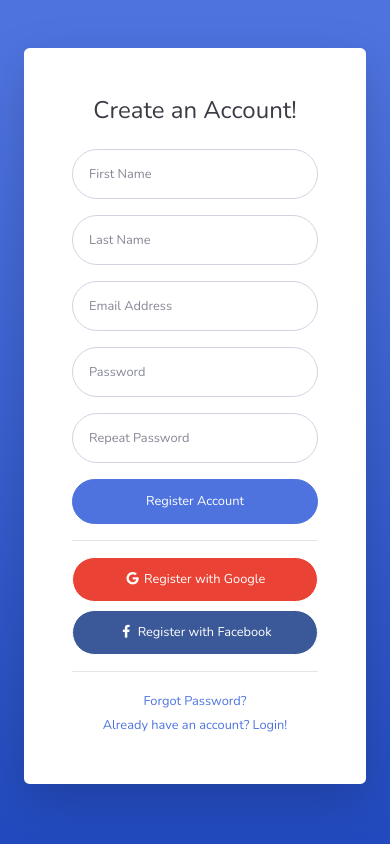
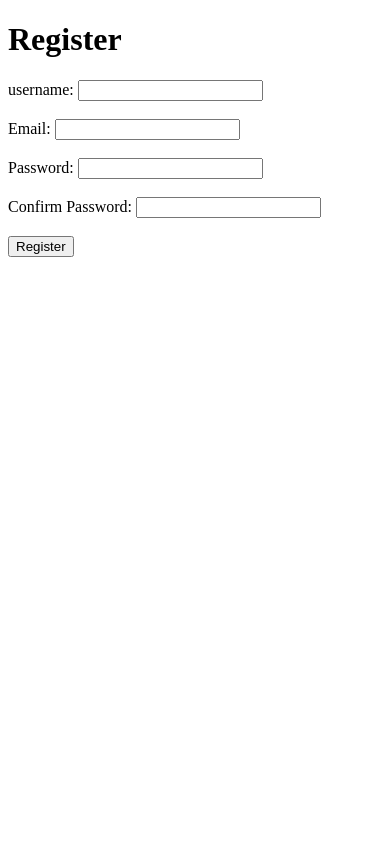
Before and after one commit to projet-Annuel-4AL2/main-backend, a Django app: template bytebelt/front/templates/register.html in a window 390 px wide. Run offline with Django 5.2, Linux system fonts and the light colour scheme; the template is opened without the code that fills it, so the values that code supplies are empty; some libraries are stand-ins or nearby versions.

Commit message:
register of user

```diff
--- a/bytebelt/front/templates/register.html
+++ b/bytebelt/front/templates/register.html
@@ -1,102 +1,24 @@
 <!DOCTYPE html>
-<html lang="en">
-
+<html>
 <head>
-
-    <meta charset="utf-8">
-    <meta http-equiv="X-UA-Compatible" content="IE=edge">
-    <meta name="viewport" content="width=device-width, initial-scale=1, shrink-to-fit=no">
-    <meta name="description" content="">
-    <meta name="author" content="">
-
-    <title>SB Admin 2 - Register</title>
-
-    <!-- Custom fonts for this template-->
-    <link href="vendor/fontawesome-free/css/all.min.css" rel="stylesheet" type="text/css">
-    <link
-        href="https://fonts.googleapis.com/css?family=Nunito:200,200i,300,300i,400,400i,600,600i,700,700i,800,800i,900,900i"
-        rel="stylesheet">
-
-    <!-- Custom styles for this template-->
-    <link href="css/sb-admin-2.min.css" rel="stylesheet">
-
+    <title>Login</title>
 </head>
-
-<body class="bg-gradient-primary">
-
-    <div class="container">
-
-        <div class="card o-hidden border-0 shadow-lg my-5">
-            <div class="card-body p-0">
-                <!-- Nested Row within Card Body -->
-                <div class="row">
-                    <div class="col-lg-5 d-none d-lg-block bg-register-image"></div>
-                    <div class="col-lg-7">
-                        <div class="p-5">
-                            <div class="text-center">
-                                <h1 class="h4 text-gray-900 mb-4">Create an Account!</h1>
-                            </div>
-                            <form class="user">
-                                <div class="form-group row">
-                                    <div class="col-sm-6 mb-3 mb-sm-0">
-                                        <input type="text" class="form-control form-control-user" id="exampleFirstName"
-                                            placeholder="First Name">
-                                    </div>
-                                    <div class="col-sm-6">
-                                        <input type="text" class="form-control form-control-user" id="exampleLastName"
-                                            placeholder="Last Name">
-                                    </div>
-                                </div>
-                                <div class="form-group">
-                                    <input type="email" class="form-control form-control-user" id="exampleInputEmail"
-                                        placeholder="Email Address">
-                                </div>
-                                <div class="form-group row">
-                                    <div class="col-sm-6 mb-3 mb-sm-0">
-                                        <input type="password" class="form-control form-control-user"
-                                            id="exampleInputPassword" placeholder="Password">
-                                    </div>
-                                    <div class="col-sm-6">
-                                        <input type="password" class="form-control form-control-user"
-                                            id="exampleRepeatPassword" placeholder="Repeat Password">
-                                    </div>
-                                </div>
-                                <a href="login.html" class="btn btn-primary btn-user btn-block">
-                                    Register Account
-                                </a>
-                                <hr>
-                                <a href="index.html" class="btn btn-google btn-user btn-block">
-                                    <i class="fab fa-google fa-fw"></i> Register with Google
-                                </a>
-                                <a href="index.html" class="btn btn-facebook btn-user btn-block">
-                                    <i class="fab fa-facebook-f fa-fw"></i> Register with Facebook
-                                </a>
-                            </form>
-                            <hr>
-                            <div class="text-center">
-                                <a class="small" href="forgot-password.html">Forgot Password?</a>
-                            </div>
-                            <div class="text-center">
-                                <a class="small" href="login.html">Already have an account? Login!</a>
-                            </div>
-                        </div>
-                    </div>
-                </div>
-            </div>
-        </div>
-
-    </div>
-
-    <!-- Bootstrap core JavaScript-->
-    <script src="vendor/jquery/jquery.min.js"></script>
-    <script src="vendor/bootstrap/js/bootstrap.bundle.min.js"></script>
-
-    <!-- Core plugin JavaScript-->
-    <script src="vendor/jquery-easing/jquery.easing.min.js"></script>
-
-    <!-- Custom scripts for all pages-->
-    <script src="js/sb-admin-2.min.js"></script>
-
+<body>
+    <h1>Register</h1>
+    <form method="post">
+        {% csrf_token %}
+        <label for="username">username:</label>
+        <input type="text" id="username" name="username"><br><br>
+        <label for="email">Email:</label>
+        <input type="email" id="email" name="email"><br><br>
+        <label for="password">Password:</label>
+        <input type="password" id="password" name="password"><br><br>
+        <label for="password2">Confirm Password:</label>
+        <input type="password" id="password2" name="password2"><br><br>
+        <button type="submit">Register</button>
+    </form>
+    {% if error %}
+        <p style="color: red;">{{ error }}</p>
+    {% endif %}
 </body>
-
 </html>
--- a/bytebelt/front/urls.py
+++ b/bytebelt/front/urls.py
@@ -6,6 +6,7 @@ from . import views
 urlpatterns = [
     path('', views.home, name='home'),
     path('login/', views.login, name='login'),
+    path('register/', views.register, name='register'),
     path('logout/', views.logout, name='logout'),
     path('home/', views.home, name='home'),
 ]
```
Also changed, not shown: bytebelt/API/userApi/views.py (+13 -3 lines), bytebelt/front/views.py (+18 -8 lines).
